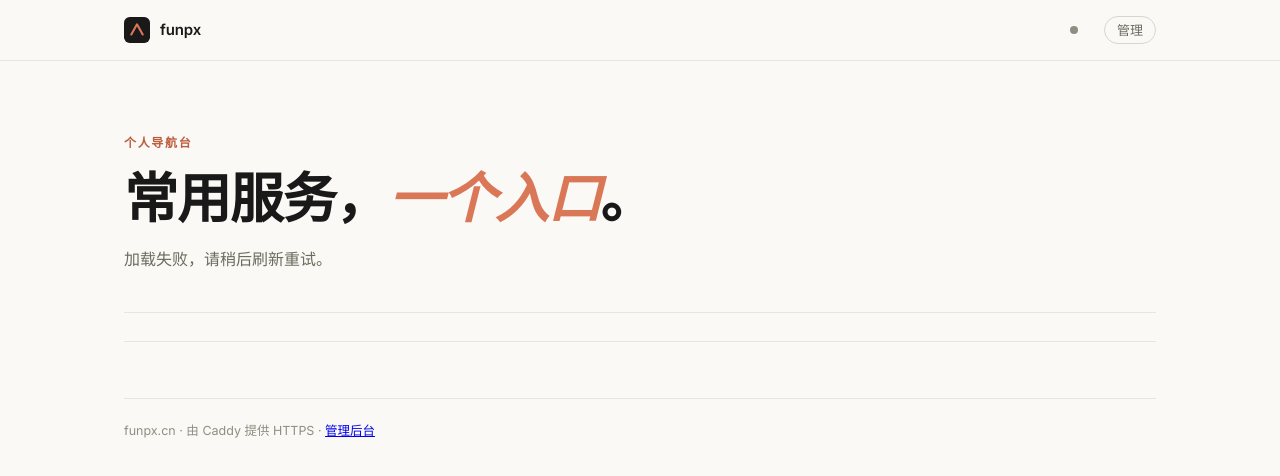
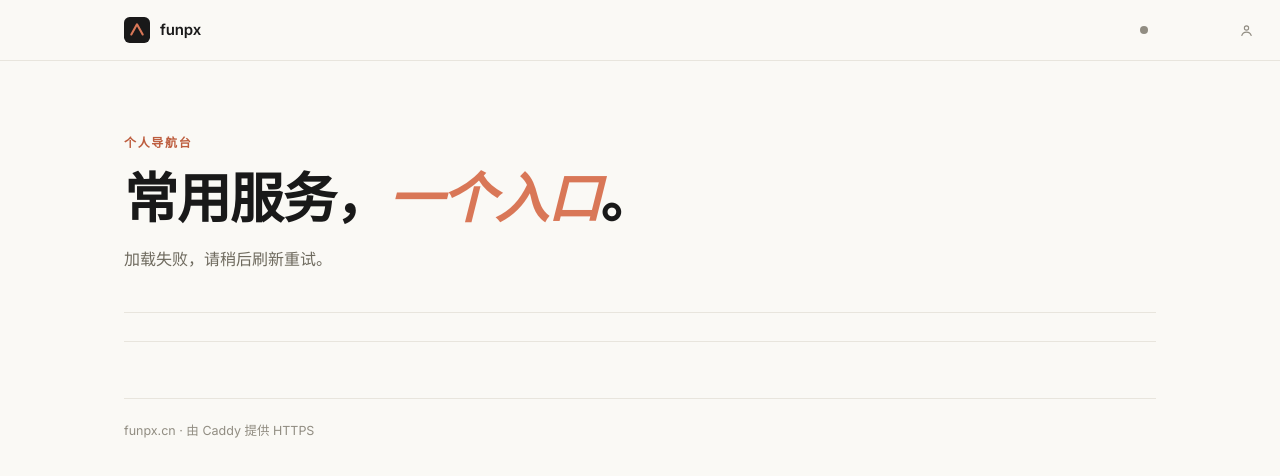
Before and after one commit to pikachuxpf/fun-webnav, a plain HTML site: page index.html in a window 1280 px wide. Drawn offline with Linux system fonts and the light colour scheme; no server answers.

Commit message:
admin entry: discreet round corner button

```diff
--- a/index.html
+++ b/index.html
@@ -14,7 +14,7 @@
 <body>
 
 <header class="site-header">
-  <div class="wrap header-row">
+  <div class="wrap header-row" style="position:relative">
     <a class="mark" href="/" aria-label="funpx 首页">
       <svg width="26" height="26" viewBox="0 0 32 32" aria-hidden="true"><rect width="32" height="32" rx="7" fill="#191919"/><path d="M9 21.5 16 9l7 12.5" stroke="#D97757" stroke-width="2.6" fill="none" stroke-linecap="round" stroke-linejoin="round"/></svg>
       <span>funpx</span>
@@ -22,8 +22,13 @@
     <div class="header-meta">
       <span class="dot" id="live-dot" aria-hidden="true"></span>
       <span id="live-label"></span>
-      <a class="admin-link" href="/admin.html" title="管理后台">管理</a>
     </div>
+    <a class="admin-fab" href="/admin.html" aria-label="管理后台" title="管理后台">
+      <svg width="15" height="15" viewBox="0 0 24 24" fill="none" stroke="currentColor" stroke-width="1.8" aria-hidden="true">
+        <circle cx="12" cy="8" r="3.4"/>
+        <path d="M4.5 20c1-3.6 4-5.4 7.5-5.4s6.5 1.8 7.5 5.4" stroke-linecap="round"/>
+      </svg>
+    </a>
   </div>
 </header>
 
@@ -39,7 +44,7 @@
   <div id="groups"></div>
 
   <footer class="site-foot">
-    <p>funpx.cn · 由 Caddy 提供 HTTPS · <a href="/admin.html">管理后台</a></p>
+    <p>funpx.cn · 由 Caddy 提供 HTTPS</p>
   </footer>
 </main>
 
--- a/style.css
+++ b/style.css
@@ -184,14 +184,34 @@ h1 em { font-style: italic; color: var(--clay); }
 }
 
 /* ---------- admin ---------- */
-.admin-link {
-  font-size: 13px;
-  font-weight: 500;
-  color: var(--muted);
-  text-decoration: none;
-  border: 1px solid var(--line-strong);
-  border-radius: 99px;
-  padding: 3px 12px;
-  margin-left: 10px;
+/* Discreet round admin button: pinned to the viewport's top-right corner,
+   blends with the page chrome until hovered. Direct URL access to
+   /admin.html remains. */
+.admin-fab {
+  position: fixed;
+  top: 14px;
+  right: 18px;
+  width: 32px;
+  height: 32px;
+  display: inline-flex;
+  align-items: center;
+  justify-content: center;
+  border-radius: 50%;
+  color: var(--faint);
+  background: transparent;
+  border: 1px solid transparent;
+  z-index: 20;
+  transition: color .18s ease, border-color .18s ease, background .18s ease;
 }
-.admin-link:hover { color: var(--clay-deep); border-color: var(--clay); }
+.admin-fab:hover {
+  color: var(--clay-deep);
+  border-color: var(--line-strong);
+  background: var(--card);
+}
+.admin-fab:focus-visible {
+  outline: 2px solid var(--clay);
+  outline-offset: 2px;
+}
+@media (max-width: 560px) {
+  .admin-fab { top: 12px; right: 12px; }
+}
```
